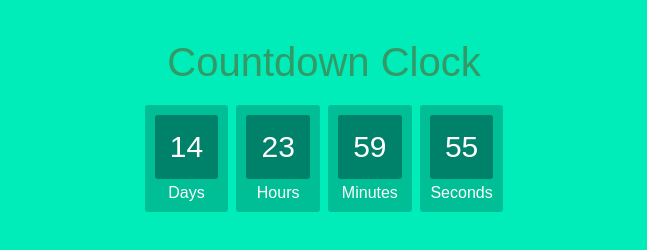
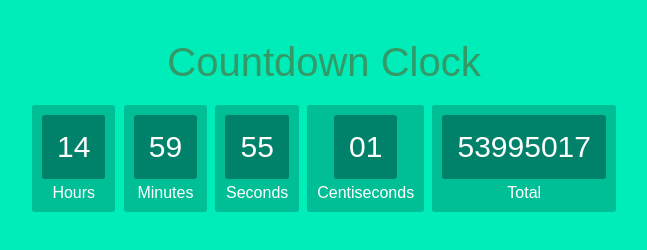
Before and after one commit to pymaldebaran/countofwolves, a plain HTML site: page index.html in a window 1280 px wide. Shown: the whole page, without its empty margins (316-963 px from the left). Drawn offline with Linux system fonts and the light colour scheme.

Commit message:
FEATURE: Modify the original counter to fit the basic needs of a Den of Wolves round counter.
- Remove days countdown
- Add centiseconds countdown
- Add total milliseconds countdowns
- update rate modified so that centisecond are animated

```diff
--- a/countofwolves.js
+++ b/countofwolves.js
@@ -6,37 +6,52 @@
  * tutorial.
  */
 
+const MS_IN_SEC = 1000;
+const MS_IN_CS = 10;
+const CS_IN_SEC = 100;
+const SEC_IN_MIN = 60;
+const MIN_IN_HOUR = 60;
+const HOUR_IN_DAY = 24;
+
+const UPDATE_INTERVAL = 33;
+
 function getTimeRemaining(endtime) {
-  const total = Date.parse(endtime) - Date.parse(new Date());
-  const seconds = Math.floor((total / 1000) % 60);
-  const minutes = Math.floor((total / 1000 / 60) % 60);
-  const hours = Math.floor((total / (1000 * 60 * 60)) % 24);
-  const days = Math.floor(total / (1000 * 60 * 60 * 24));
+  const total = Date.parse(endtime) - Date.now();
+  const centiseconds = Math.floor((total / MS_IN_CS) % CS_IN_SEC);
+  const seconds = Math.floor((total / MS_IN_SEC) % SEC_IN_MIN);
+  const minutes = Math.floor((total / (MS_IN_SEC * SEC_IN_MIN)) % MIN_IN_HOUR);
+  const hours = Math.floor((total / (MS_IN_SEC * SEC_IN_MIN * MIN_IN_HOUR)) % HOUR_IN_DAY);
+  const days = Math.floor(total / (MS_IN_SEC * SEC_IN_MIN * MIN_IN_HOUR * HOUR_IN_DAY));
 
   return {
 		total,
 		days,
 		hours,
 		minutes,
-    seconds
+		seconds,
+		centiseconds,
   };
 }
 
 // This function can inly be called once the page is loaded so the script must be loaded with defer attribute
 function initializeClock(id, endtime) {
   const clock = document.getElementById(id);
-  const daysSpan = clock.querySelector('.days');
+  // const daysSpan = clock.querySelector('.days');
   const hoursSpan = clock.querySelector('.hours');
   const minutesSpan = clock.querySelector('.minutes');
   const secondsSpan = clock.querySelector('.seconds');
+  const centisecondsSpan = clock.querySelector('.centiseconds');
+  const totalSpan = clock.querySelector('.total');
 
   function updateClock() {
 		const t = getTimeRemaining(endtime);
 
-    daysSpan.innerHTML = t.days;
+		// daysSpan.innerHTML = t.days;
 		hoursSpan.innerHTML = ('0' + t.hours).slice(-2);
 		minutesSpan.innerHTML = ('0' + t.minutes).slice(-2);
 		secondsSpan.innerHTML = ('0' + t.seconds).slice(-2);
+		centisecondsSpan.innerHTML = ('0' + t.centiseconds).slice(-2);
+		totalSpan.innerHTML = t.total;
 
 		if (t.total <= 0) {
 		  clearInterval(timeinterval);
@@ -44,8 +59,8 @@ function initializeClock(id, endtime) {
   }
 
   updateClock();
-  const timeinterval = setInterval(updateClock, 1000);
+  const timeinterval = setInterval(updateClock, UPDATE_INTERVAL);
 }
 
-const deadline = new Date(Date.parse(new Date()) + 15 * 24 * 60 * 60 * 1000);
+const deadline = new Date(Date.now() + 15 * MIN_IN_HOUR * SEC_IN_MIN * MS_IN_SEC);
 initializeClock('clockdiv', deadline);
--- a/index.html
+++ b/index.html
@@ -12,10 +12,6 @@
 		<h1>Countdown Clock</h1>
 		<div id="clockdiv">
 		  <div>
-		    <span class="days"></span>
-		    <div class="smalltext">Days</div>
-		  </div>
-		  <div>
 		    <span class="hours"></span>
 		    <div class="smalltext">Hours</div>
 		  </div>
@@ -27,6 +23,14 @@
 		    <span class="seconds"></span>
 		    <div class="smalltext">Seconds</div>
 		  </div>
+		  <div>
+		    <span class="centiseconds"></span>
+		    <div class="smalltext">Centiseconds</div>
+		  </div>
+		  <div>
+		    <span class="total"></span>
+		    <div class="smalltext">Total</div>
+		  </div>
 		</div>
 
 	</body>
```
Lines whose indentation alone changed are shown as unchanged.
